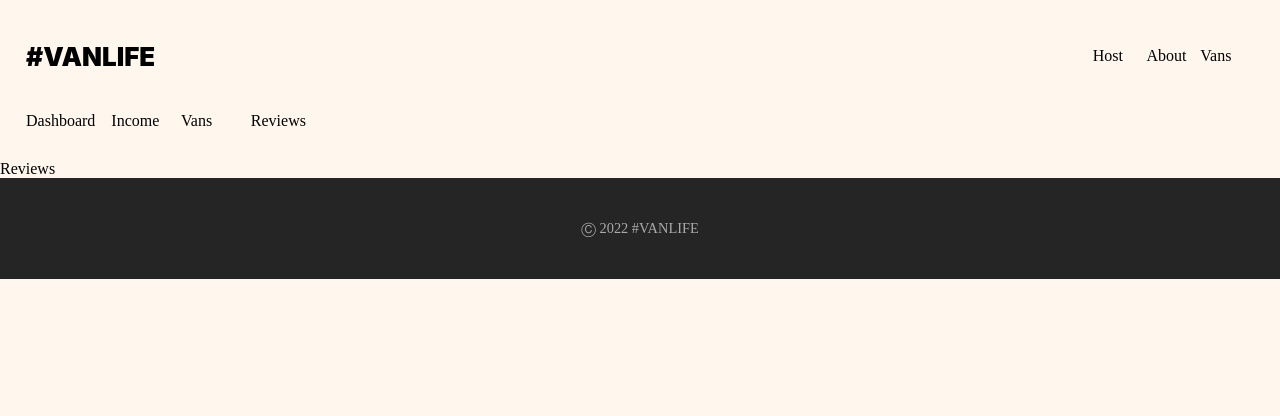
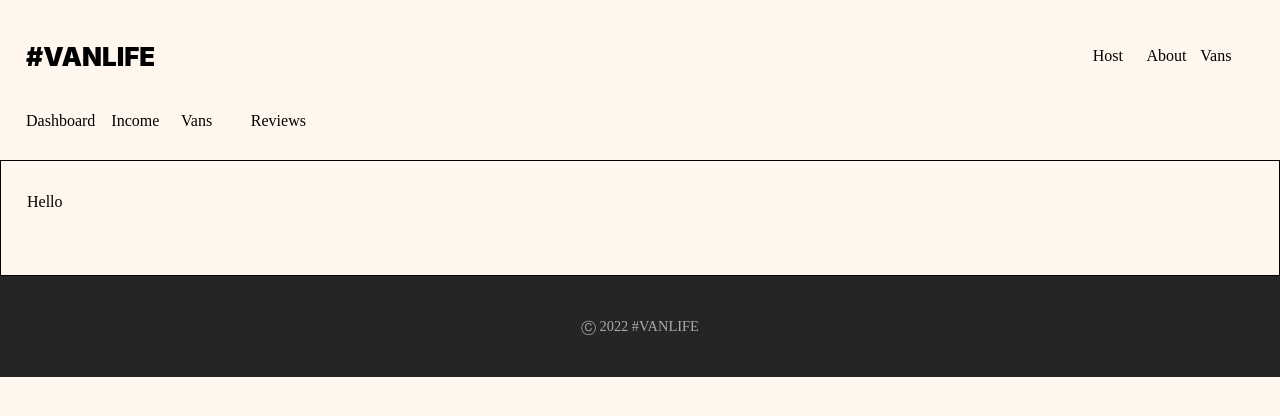
Before and after one commit to sanjeevshah1/Vans-Life-Project, a React (Vite) app: page /host/reviews in a window 1280 px wide. Shown: the top 416 px of the page. Built offline with nearby package versions, Linux system fonts and the light colour scheme; what miragejs would draw is missing.

Commit message:
review page

```diff
--- a/index.html
+++ b/index.html
@@ -7,7 +7,13 @@
     <title>Van Life</title>
   </head>
   <body>
-    <div id="root"></div>
+    <div id="root">
+      <noscript>
+        <div style="color: red;">
+            <p>It seems that JavaScript is disabled in your browser. Please enable JavaScript to view the full content of this page.</p>
+        </div>
+    </noscript>
+    </div>
     <script type="module" src="/src/main.tsx"></script>
   </body>
 </html>
--- a/src/App.css
+++ b/src/App.css
@@ -349,6 +349,14 @@ margin-bottom: 10px;
 .van-explain p:last-child{
   color: #4D4D4D;
 }
+
+/* Revie Page CSS */
+
+.review-container{
+  border: 1px solid black;
+  padding: 2em 1.625em 4em 1.625em;
+}
+
 @media screen and (max-width: 675px) {
   .about-container{
     align-items: center;
--- a/src/Pages/Host/Reviews.tsx
+++ b/src/Pages/Host/Reviews.tsx
@@ -1,7 +1,9 @@
 
 const Reviews = () => {
   return (
-    <div>Reviews</div>
+   <div className="review-container">
+    Hello
+   </div>
   )
 }
 
```
